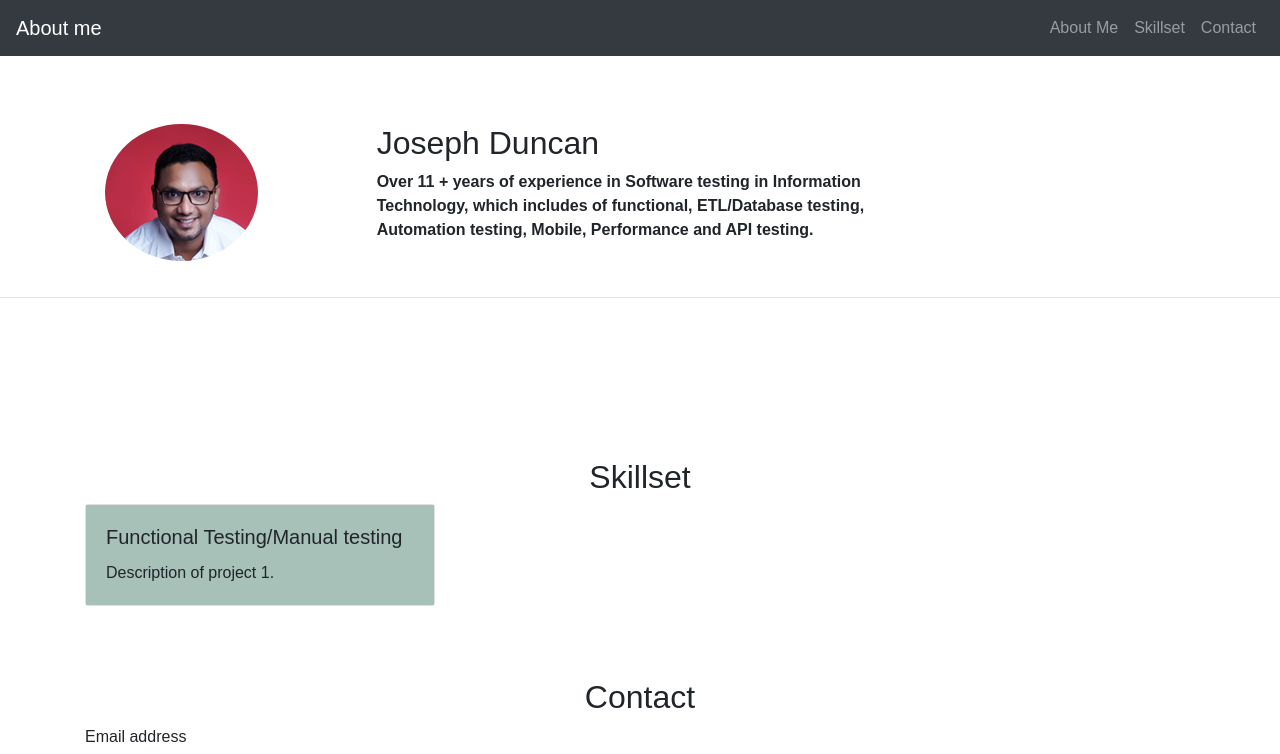
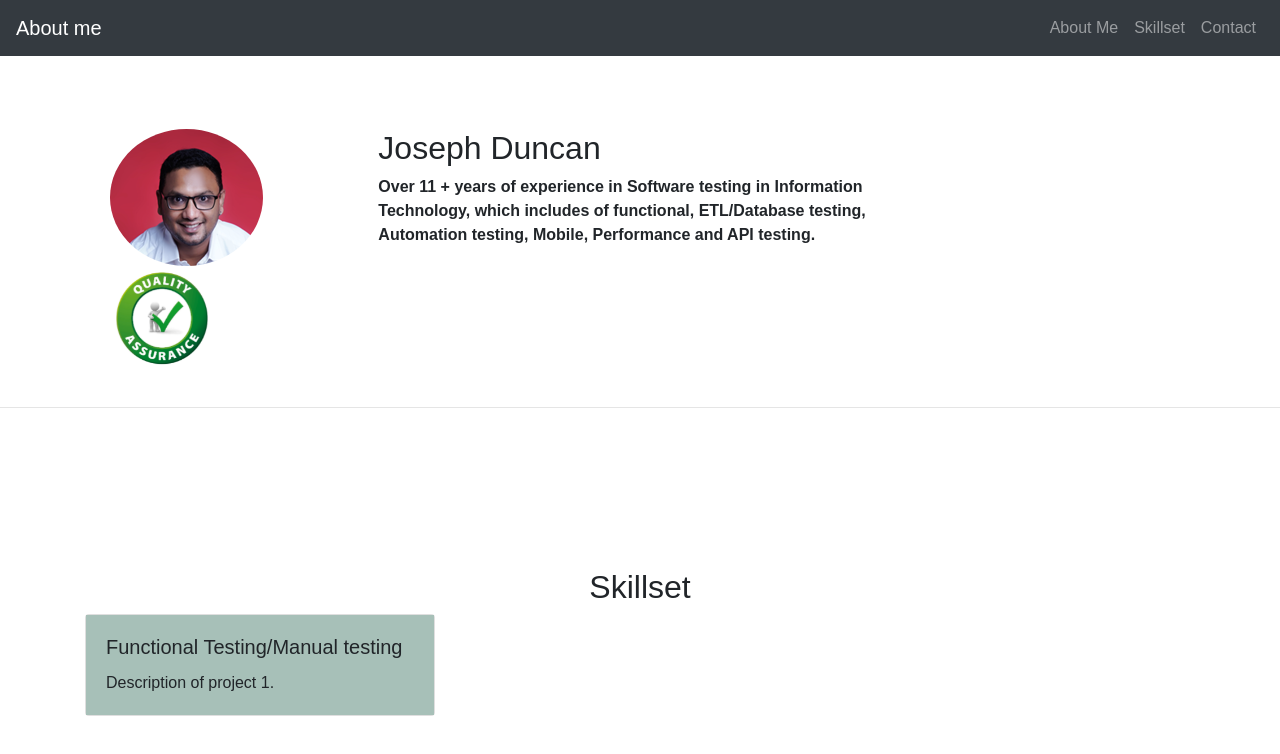
Before and after one commit to Joeduncan123/AboutMySelf, a plain HTML site: page HomePage.html in a window 1280 px wide. Shown: the top 754 px of the page. Drawn offline with nearby package versions, Linux system fonts and the light colour scheme.

Commit message:
Images changes

```diff
--- a/HomePage.html
+++ b/HomePage.html
@@ -30,8 +30,8 @@
     </nav>
 
     <!-- About Me Section -->
-    <section style="padding-right: 300px;" id="about" class="container mt-5">
-        <div style="background-image:-webkit-gradient(); padding: 20px;"      class="row">
+    <section style="padding-right: 300px;" id="about" class="container mt-5" >
+        <div style="background-image:-webkit-gradient(); padding: 25px;" class="row">
             <div class="col-md-4">
                 <img src="Joseph.png" alt="Profile Picture" class="img-fluid rounded-circle">
             </div>
@@ -39,6 +39,9 @@
                 <h2 class="animated fadeInLeft">Joseph Duncan</h2>
                 <p class="animated fadeInRight"><b>Over 11 + years of experience in Software testing in Information Technology, which includes of functional, ETL/Database testing, Automation testing, Mobile,
                     Performance and API testing.</b></p>
+            </div>
+            <div class="col-md-9">
+                <img src="QAImage.png" alt="Symbol Picture" height="100" width="100">
             </div>
         </div>
     </section>
--- a/style.css
+++ b/style.css
@@ -4,6 +4,9 @@ body {
 
 #about {
     margin-top: 2rem;
+    display: flex;
+    align-items: center;
+    justify-content: center;
 }
 
 #portfolio .card {
```
Also changed, not shown: QAImage.png (added).
